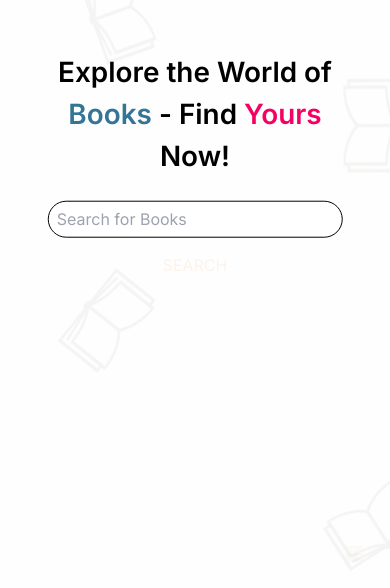
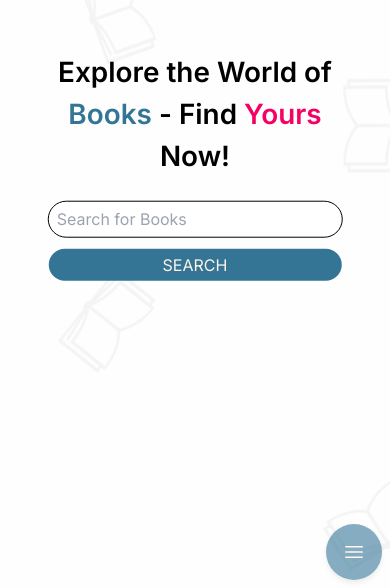
Before and after one commit to karanvirsb/book_finder, a Next.js app: page / in a window 390 px wide. Shown: the part 256-844 px from the top of the page. Built offline with nearby package versions, Linux system fonts and the light colour scheme; what urql would draw is missing.

Commit message:
replaced bg tertiary

```diff
--- a/src/shared/ui/MenuButton.tsx
+++ b/src/shared/ui/MenuButton.tsx
@@ -8,7 +8,7 @@ export default function MenuButton({
 }: menuButtonProps): JSX.Element {
 	return (
 		<button
-			className="bg-tertiary fixed right-2 bottom-2 z-50 rounded-full p-4 text-primary-500 opacity-60 drop-shadow-md transition-all duration-300 sm:hidden"
+			className="fixed right-2 bottom-2 z-50 rounded-full bg-tertiary-500 p-4 text-primary-500 opacity-60 drop-shadow-md transition-all duration-300 sm:hidden"
 			onClick={() => {
 				setIsMenuOpen((prev) => !prev);
 			}}
--- a/src/shared/ui/Searchbar.tsx
+++ b/src/shared/ui/Searchbar.tsx
@@ -22,7 +22,7 @@ export default function Searchbar({ submitCb }: ISearchbar): JSX.Element {
 			/>
 			<button
 				type="submit"
-				className="bg-tertiary max-h-[35px] rounded-full py-1 uppercase text-primary-500 sm:max-h-max sm:py-2 sm:px-4"
+				className="max-h-[35px] rounded-full bg-tertiary-500 py-1 uppercase text-primary-500 sm:max-h-max sm:py-2 sm:px-4"
 			>
 				search
 			</button>
```
